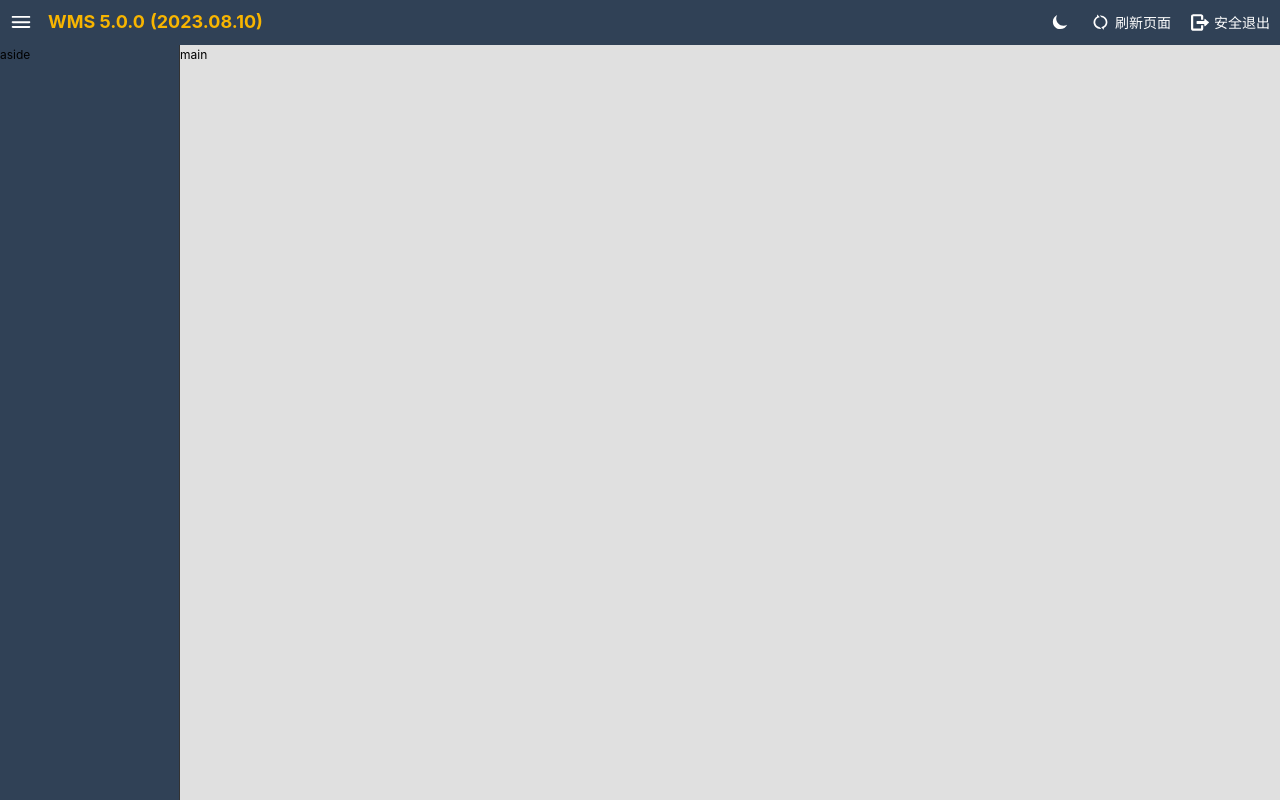
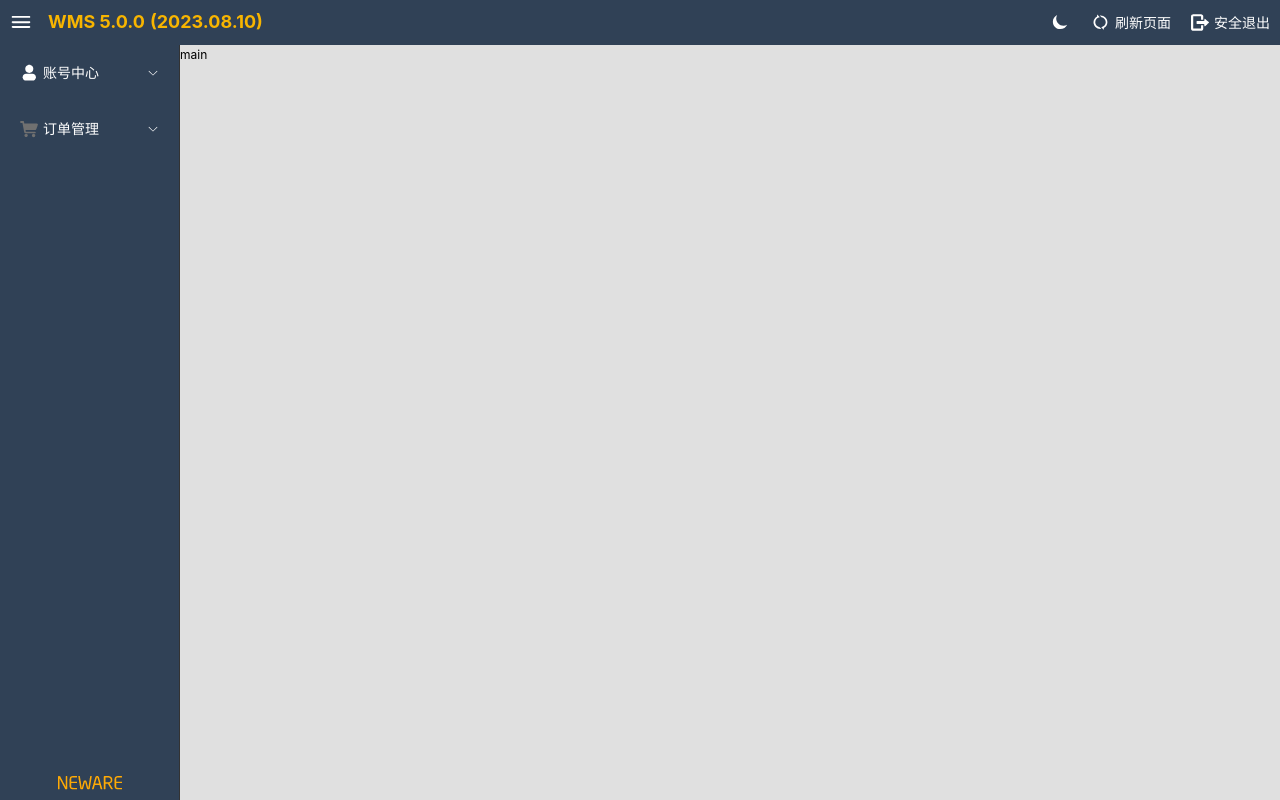
Before and after one commit to wgbcode/neware-wms, a Vue app: page / in a window 1280 px wide. Both pictures are taken after a click on the button "登录". Built offline with nearby package versions, Linux system fonts and the light colour scheme.

Commit message:
完成导航栏

```diff
--- a/src/styles/base.css
+++ b/src/styles/base.css
@@ -44,8 +44,3 @@ body {
   margin: 0 auto;
   font-weight: normal;
 }
-
-ul {
-  display: flex;
-  align-items: center;
-}
--- a/src/styles/custom.scss
+++ b/src/styles/custom.scss
@@ -20,11 +20,11 @@
     $class-name-height: 'c-h#{$i}p';
 
     .#{$class-name-width} {
-      width: #{$i}+'%';
+      width: #{$i}+ '%';
     }
 
     .#{$class-name-height} {
-      height: #{$i}+'%';
+      height: #{$i}+ '%';
     }
   }
 }
@@ -66,19 +66,19 @@
     $class-name-right: 'c-r#{$i}p';
 
     .#{$class-name-top} {
-      top: #{$i}+'%';
+      top: #{$i}+ '%';
     }
 
     .#{$class-name-bottom} {
-      bottom: #{$i}+'%';
+      bottom: #{$i}+ '%';
     }
 
     .#{$class-name-left} {
-      left: #{$i}+'%';
+      left: #{$i}+ '%';
     }
 
     .#{$class-name-right} {
-      right: #{$i}+'%';
+      right: #{$i}+ '%';
     }
   }
 }
@@ -125,7 +125,7 @@
     }
 
     .#{$class-name-p} {
-      padding:#{$i}px;
+      padding: #{$i}px;
     }
 
     .#{$class-name-m} {
@@ -245,6 +245,10 @@
 .c-flex-nowrap {
   display: flex;
   flex-wrap: nowrap;
+}
+
+.c-flex-column-1 {
+  flex-direction: column;
 }
 
 .c-flex-column {
@@ -381,11 +385,11 @@
 
 // c-white
 .c-cwhite {
-  color: white
+  color: white;
 }
 
 .c-bwhite {
-  background-color: white
+  background-color: white;
 }
 
 // c-forbidSelect
@@ -393,5 +397,5 @@
   -webkit-user-select: none;
   -moz-user-select: none;
   -ms-user-select: none;
-  user-select: none
+  user-select: none;
 }
--- a/src/styles/theme-dark.scss
+++ b/src/styles/theme-dark.scss
@@ -57,4 +57,7 @@ html.dark {
   --tc-table-header: #525252;
   --tc-navbar-border: #525252;
   --tc-tooltip: #c7c7c7;
+  .el-menu {
+    border-right: none;
+  }
 }
--- a/src/styles/theme-light.scss
+++ b/src/styles/theme-light.scss
@@ -57,4 +57,11 @@ html.light {
   --tc-table-header: #c9c9c9;
   --tc-navbar-border: #333;
   --tc-tooltip: #4d4d4d;
+  .el-menu {
+    border-right: none;
+    .el-menu-item:hover {
+      background-color: var(--tc-navbar-topbar);
+      color: var(--tc-brand);
+    }
+  }
 }
--- a/src/views/layout/Aside.vue
+++ b/src/views/layout/Aside.vue
@@ -1,11 +1,45 @@
 <template>
-    <div>
-        aside
-    </div>
+  <div class="">
+    <el-row>
+      <el-col>
+        <el-menu
+          active-text-color="#ffd04b"
+          background-color=" var(--tc-navbar-topbar)"
+          class="el-menu-vertical-demo"
+          default-active="1"
+          text-color="#fff"
+          @open="handleOpen"
+          @close="handleClose"
+        >
+          <el-sub-menu index="1">
+            <template #title>
+              <Icon name="account-center" color="#fff" size="18px" />
+              <span class="c-ml5">账号中心</span>
+            </template>
+            <el-menu-item index="1-1">账号资料</el-menu-item>
+            <el-menu-item index="1-2">修改密码</el-menu-item>
+          </el-sub-menu>
+          <el-sub-menu index="2">
+            <template #title>
+              <Icon name="order-manage" color="#fff" size="18px" />
+              <span class="c-ml5">订单管理</span>
+            </template>
+            <el-menu-item index="2-1">采购订单</el-menu-item>
+            <el-menu-item index="2-2">报价单</el-menu-item>
+            <el-menu-item index="2-3">物流订单</el-menu-item>
+          </el-sub-menu>
+        </el-menu>
+      </el-col>
+    </el-row>
+    <div class="c-flex-center c-mb10"><img class="c-h14" src="@images/logo-word.png" alt="" /></div>
+  </div>
 </template>
 
-<script setup lang="ts">
-
+<script lang="ts" setup>
+const handleOpen = (key: string, keyPath: string[]) => {
+  console.log(key, keyPath)
+}
+const handleClose = (key: string, keyPath: string[]) => {
+  console.log(key, keyPath)
+}
 </script>
-
-<style scoped></style>
--- a/src/views/layout/Header.vue
+++ b/src/views/layout/Header.vue
@@ -1,26 +1,48 @@
 <template>
   <div class="wrapper c-flex-between c-pl10">
     <section class="c-flex-ycenter">
-            <Icon name="toggleAside" :color="color.color1" size="22px" class="c-mb1" @mouseover="changeColor('color1')"
-                @mouseout="restoreColor('color1')" />
-            <ul class="version-info c-ml16 c-fs18 ">
+      <Icon
+        name="toggleAside"
+        :color="color.color1"
+        size="22px"
+        class="c-mb1"
+        @mouseover="changeColor('color1')"
+        @mouseout="restoreColor('color1')"
+      />
+      <ul class="version-info c-ml16 c-fs18 c-flex-ycenter">
         <li class="c-mr5 c-fw700">WMS 5.0.0</li>
         <li class="c-fw700">(2023.08.10)</li>
       </ul>
     </section>
     <section class="c-flex-ycenter">
-            <div class="c-flex-ycenter c-mx10" @mouseover="changeColor('color2')" @mouseout="restoreColor('color2')"
-                @click="toggleTheme()">
+      <div
+        class="c-flex-ycenter c-mx10"
+        @mouseover="changeColor('color2')"
+        @mouseout="restoreColor('color2')"
+        @click="toggleTheme()"
+      >
         <Icon name="theme-dark" :color="color.color2" size="20px" v-show="isShowIcon" />
         <Icon name="theme-light" :color="color.color2" size="20px" v-show="!isShowIcon" />
       </div>
-            <div class="c-flex-ycenter c-mx10" @mouseover="changeColor('color3')" @mouseout="restoreColor('color3')">
+      <div
+        class="c-flex-ycenter c-mx10"
+        @mouseover="changeColor('color3')"
+        @mouseout="restoreColor('color3')"
+      >
         <Icon name="refresh-page" :color="color.color3" size="20px" class="c-mr5" />
-                <span class="c-mt2 c-fs14 c-cwhite c-forbidSelect" :style="{ color: color.color3 }">刷新页面</span>
+        <span class="c-mt2 c-fs14 c-cwhite c-forbidSelect" :style="{ color: color.color3 }"
+          >刷新页面</span
+        >
       </div>
-            <div class="c-flex-ycenter c-mx10" @mouseover="changeColor('color4')" @mouseout="restoreColor('color4')">
+      <div
+        class="c-flex-ycenter c-mx10"
+        @mouseover="changeColor('color4')"
+        @mouseout="restoreColor('color4')"
+      >
         <Icon name="logout" :color="color.color4" size="18px" class="c-mr5" />
-                <span class="c-mt2 c-fs14 c-cwhite c-forbidSelect" :style="{ color: color.color4 }">安全退出</span>
+        <span class="c-mt2 c-fs14 c-cwhite c-forbidSelect" :style="{ color: color.color4 }"
+          >安全退出</span
+        >
       </div>
     </section>
   </div>
@@ -34,7 +56,9 @@ import { useDark, useToggle } from '@vueuse/core'
 const isShowIcon = ref(true)
 const isDark = useDark({ valueDark: 'dark', valueLight: 'light' })
 const toggleTheme = () => {
-    localStorage.getItem('vueuse-color-scheme') === 'light' ? isShowIcon.value = false : isShowIcon.value = true
+  localStorage.getItem('vueuse-color-scheme') === 'light'
+    ? (isShowIcon.value = false)
+    : (isShowIcon.value = true)
   useToggle(isDark)()
 }
 
@@ -43,7 +67,7 @@ const color = reactive({
   color1: '#fff',
   color2: '#fff',
   color3: '#fff',
-    color4: '#fff',
+  color4: '#fff'
 })
 const changeColor = (key: string) => {
   switch (key) {
@@ -81,6 +105,6 @@ const restoreColor = (key: string) => {
 
 <style scoped>
 .version-info {
-    color: var(--tc-brand)
+  color: var(--tc-brand);
 }
 </style>
--- a/src/views/layout/index.vue
+++ b/src/views/layout/index.vue
@@ -14,21 +14,23 @@ import Aside from './Aside.vue'
 import Main from './Main.vue'
 </script>
 
-
 <style scoped>
 .header {
-  background-color: var(--tc-navbar-topbar)
+  background-color: var(--tc-navbar-topbar);
 }
 
 .aside {
-  display: block;
   background-color: var(--tc-navbar-topbar);
   border-right: 1px solid var(--tc-navbar-border);
+  display: flex;
+  flex-direction: column;
+  justify-content: space-between;
 
   @media (max-width: 767px) {
     display: none;
   }
 }
 
-.main {}
+.main {
+}
 </style>
--- a/src/views/login/index.vue
+++ b/src/views/login/index.vue
@@ -4,13 +4,19 @@
       <img src="@images/logo.png" alt="" />
     </div>
     <div class="login c-absolute-center c-w312 c-p30 c-br5">
-      <ul class="c-mb12">
+      <ul class="c-mb12 c-flex-ycenter">
         <li class="c-fw700 c-fs18 c-mr5">WMS 5.0.0</li>
         <li class="c-fs14 c-opacity4">(2023.08.10)</li>
       </ul>
       <div>
         <el-input v-model="userName" placeholder="账号" class="c-mb12" />
-        <el-input v-model="password" type="password" placeholder="密码" show-password class="c-mb12" />
+        <el-input
+          v-model="password"
+          type="password"
+          placeholder="密码"
+          show-password
+          class="c-mb12"
+        />
         <div class="c-mb12">
           <el-input v-model="imageCode" placeholder="验证码" />
         </div>
@@ -18,9 +24,9 @@
       </div>
     </div>
     <div class="c-absolute-xcenter c-b40 c-fs12 c-flex-ycenter">
-      <ul>
+      <ul class="c-flex-ycenter">
         <li>©</li>
-        <li class="c-mx8 c-mt2"><img class="c-mx3 c-h11" src="@images/logo-word.png" alt=""></li>
+        <li class="c-mx8 c-mt2"><img class="c-mx3 c-h11" src="@images/logo-word.png" alt="" /></li>
         <li>1998-2023</li>
       </ul>
     </div>
@@ -29,7 +35,7 @@
 
 <script setup lang="ts">
 import { ref } from 'vue'
-import { useRouter, useRoute } from 'vue-router'
+import { useRouter } from 'vue-router'
 
 const userName = ref('')
 const password = ref('')
@@ -41,7 +47,6 @@ const userLogin = () => {
     name: 'layout'
   })
 }
-
 </script>
 
 <style scoped lang="scss">
```
Also changed, not shown: src/assets/icons/account-center.svg (added), src/assets/icons/order-manage.svg (added). Lines whose indentation alone changed are shown as unchanged.
